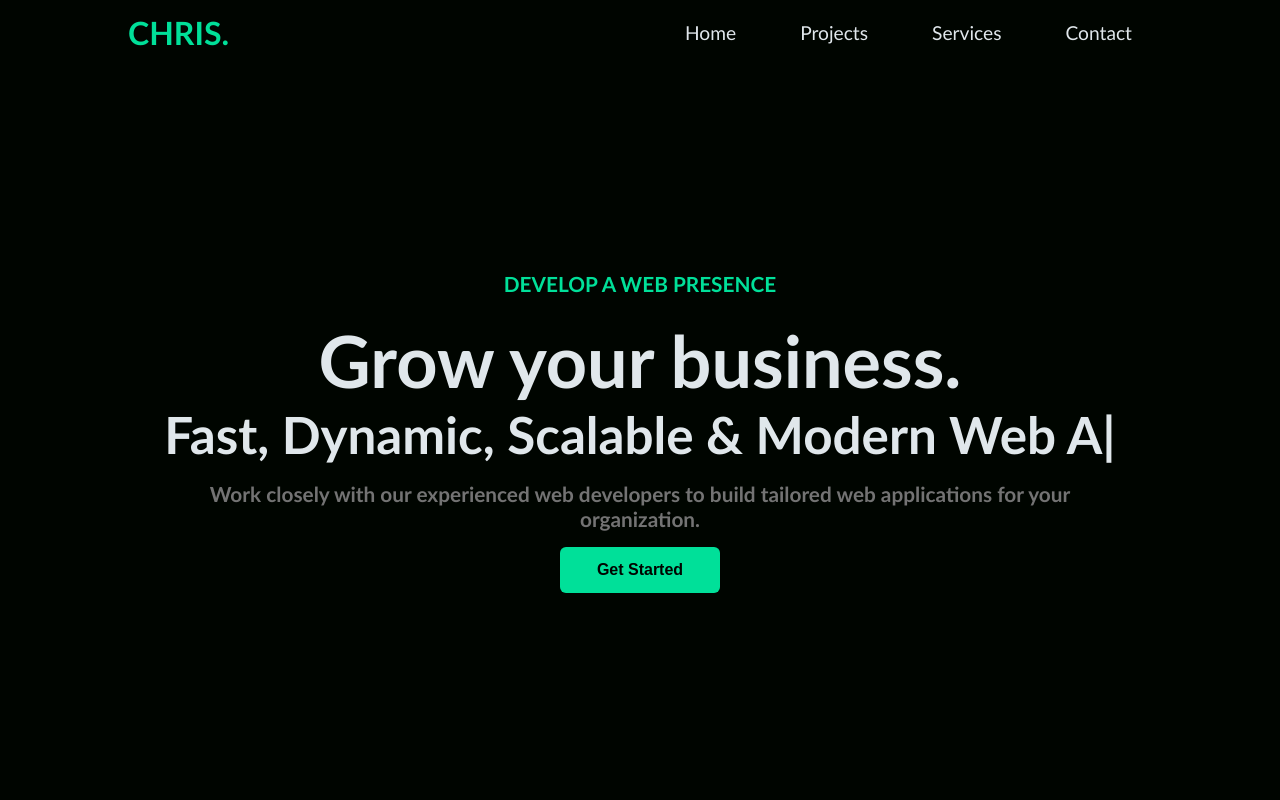
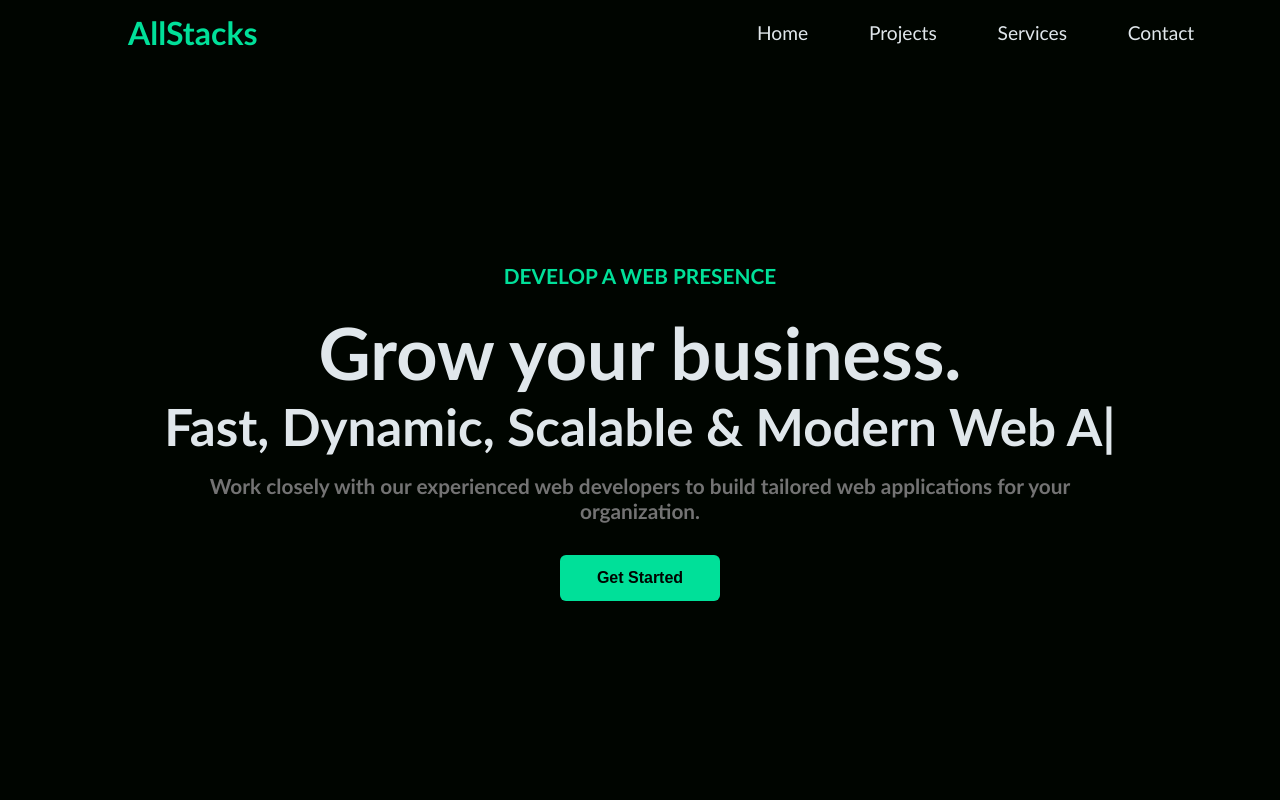
Before and after one commit to RowDev727/MySite, a React (Vite) app in the folder frontend/: page /home in a window 1280 px wide. Shown: the top 800 px of the page. Built offline with nearby package versions, Linux system fonts and the light colour scheme.

Commit message:
Moved hero to own component

```diff
--- a/frontend/index.html
+++ b/frontend/index.html
@@ -4,7 +4,7 @@
     <meta charset="UTF-8" />
     <link rel="icon" type="image/svg+xml" href="/vite.svg" />
     <meta name="viewport" content="width=device-width, initial-scale=1.0" />
-    <title>MySite</title>
+    <title>AllStacks</title>
   </head>
   <body>
     <div id="root"></div>
--- /dev/null
+++ b/frontend/src/components/hero/Hero.jsx
@@ -0,0 +1,17 @@
+import styles from './Hero.module.css'
+import  { ReactTyped } from 'react-typed'
+
+const Hero = () => {
+  return (
+    <div className={`${styles.heroContainer} ${styles.title} ${'container'}`}>
+      <p className={`${styles.title1}`}>DEVELOP A WEB PRESENCE</p>
+      <p className={`${styles.title2}`}>Grow your business.</p>
+      <p className={`${styles.title3}`}>Fast, Dynamic, Scalable & Modern <ReactTyped strings={['Static Sites', 'Web Apps', 'Mobile Apps']} typeSpeed={120} backSpeed={140} loop/></p>
+
+      <p className={`${styles.title4}`}>Work closely with our experienced web developers to build tailored web applications for your organization.</p>
+      <button className={`${styles.getStartedBtn}`}>Get Started</button>
+    </div>
+  )
+}
+
+export default Hero
--- /dev/null
+++ b/frontend/src/components/hero/Hero.module.css
@@ -0,0 +1,57 @@
+.heroContainer {
+    /* border: 2px solid var(--color-primary-green); */
+    height: 100%;
+    color: var(--color-grey-100);
+    display: flex;
+    flex-direction: column;
+    justify-content: center;
+    align-items: center;
+    text-align: center;
+    padding: 0 2rem 0 2rem;
+}
+
+.title {
+    font-weight: 600;
+    font-style: bold;
+}
+
+.title1 {
+    font-size: 1.3rem;
+    color: var(--color-primary-green);
+}
+
+.title2 {
+    font-size: 4.5rem;
+    color: var(--color-grey-100);
+    padding-top: 1.3rem;
+}
+
+.title3 {
+    font-size: 3.2rem;
+    color: var(--color-grey-100);
+}
+
+.title4 {
+    padding: 1rem 0 1rem 0;
+    font-size: 1.3rem;
+    color: var(--color-grey-300);
+}
+
+.getStartedBtn {
+    font-size: 1rem;
+    font-weight: 600;
+    padding: .75rem;
+    margin-top: 1rem;
+    width: 10rem;
+    color: var(--color-primary-dark);
+    background: var(--color-primary-green);
+    border: 2px solid transparent;
+    border-radius: 6px;
+    cursor: pointer;
+}
+
+.getStartedBtn:hover {
+    background: var(--color-primary-dark);
+    color: var(--color-primary-green);
+    border: 2px solid var(--color-primary-green);
+}
--- a/frontend/src/components/navbar/Navbar.jsx
+++ b/frontend/src/components/navbar/Navbar.jsx
@@ -7,7 +7,7 @@ const Navbar = () => {
   return (
     <nav>
         <div className={`${style.navbarContainer} ${'container'}`}>
-        <h1>CHRIS.</h1>
+        <h1>AllStacks</h1>
         <ul className={style.navbarLinks}>
             {
                 navLinks.map(({name, path}, index) => {
--- a/frontend/src/components/navbar/Navbar.module.css
+++ b/frontend/src/components/navbar/Navbar.module.css
@@ -20,7 +20,7 @@ h1 {
     grid-column: -2 / -1;
     display: grid;
     grid-template-columns: repeat(4, 1fr);
-    gap: 1.5rem;
+    gap: 5%;
     height: 100%;
     align-items: center;
     list-style: none;
--- a/frontend/src/pages/home/Home.jsx
+++ b/frontend/src/pages/home/Home.jsx
@@ -1,15 +1,13 @@
+// Custom Style Imports
 import styles from './Home.module.css'
-import  { ReactTyped } from 'react-typed'
+
+// Custom Component Imports
+import Hero from '../../components/hero/Hero'
 
 const Home = () => {
   return (
-    <div className={`${styles.homeContainer} ${'page'} ${'container'} ${styles.title}`}>
-      <p className={`${styles.title1}`}>DEVELOP A WEB PRESENCE</p>
-      <p className={`${styles.title2}`}>Grow your business.</p>
-      <p className={`${styles.title3}`}>Fast, Dynamic, Scalable & Modern <ReactTyped strings={['Static sites', 'Web Applications', 'Mobile Apps']} typeSpeed={120} backSpeed={140} loop/></p>
-
-      <p className={`${styles.title4}`}>Work closely with our experienced web developers to build tailored web applications for your organization.</p>
-      <button className={`${styles.getStartedBtn}`}>Get Started</button>
+    <div className={`${styles.homeContainer} ${styles.title} ${'page'}`}>
+      <Hero />
     </div>
   )
 }
--- a/frontend/src/pages/home/Home.module.css
+++ b/frontend/src/pages/home/Home.module.css
@@ -1,56 +1,3 @@
-.homeContainer {
-    /* border: 2px solid var(--color-primary-green); */
-    color: var(--color-grey-100);
-    display: flex;
-    flex-direction: column;
-    justify-content: center;
-    align-items: center;
-    text-align: center;
-    padding: 0 2rem 0 2rem;
-}
-
-.title {
-    font-weight: 600;
-    font-style: bold;
-}
-
-.title1 {
-    font-size: 1.3rem;
-    color: var(--color-primary-green);
-}
-
-.title2 {
-    font-size: 4.5rem;
-    color: var(--color-grey-100);
-    padding-top: 1.3rem;
-}
-
-.title3 {
-    font-size: 3.2rem;
-    color: var(--color-grey-100);
-}
-
-.title4 {
-    padding-top: 1rem;
-    font-size: 1.3rem;
-    color: var(--color-grey-300);
-}
-
-.getStartedBtn {
-    font-size: 1rem;
-    font-weight: 600;
-    padding: .75rem;
-    margin-top: 1rem;
-    width: 10rem;
-    color: var(--color-primary-dark);
-    background: var(--color-primary-green);
-    border: 2px solid transparent;
-    border-radius: 6px;
-    cursor: pointer;
-}
-
-.getStartedBtn:hover {
-    background: var(--color-primary-dark);
-    color: var(--color-primary-green);
-    border: 2px solid var(--color-primary-green);
-}
+/* .homeContainer {
+    border: 2px solid red;
+} */
```
